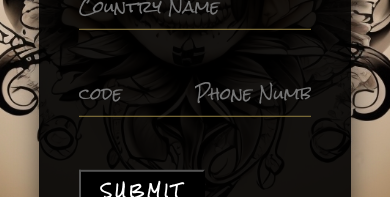
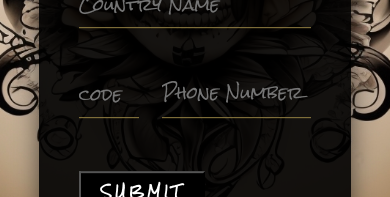
Before and after one commit to juanesGarcia/tatto-project, a React (Vite) app: page /RegisterTatto in a window 390 px wide. Shown: the part 647-844 px from the top of the page. Built offline with nearby package versions, Linux system fonts and the light colour scheme; no server answers; a web font is replaced by a local one.

Commit message:
agregando css de phone y codephone

```diff
--- a/src/Screens/RegisterTatto.jsx
+++ b/src/Screens/RegisterTatto.jsx
@@ -130,8 +130,11 @@ export const RegisterTatto = () => {
           </div>
           <div className="user-box">
             {/* Campo de teléfono */}
-            <input required="" name="phone" type="text" placeholder="code" value={user.phone} onChange={handleOnchange} />
-               <input required="" name="numberphone" type="text" placeholder="Phone Number" onChange={handleOnchange} />
+            <div className='code'>
+                  <input required="" name="phone" type="text" placeholder="code" value={user.phone} onChange={handleOnchange} />
+            </div>
+
+               <input required="" name="numberphone" type="text" placeholder="Phone Number" onChange={handleOnchange}  className='phone'/>
 
 
           </div>
--- a/src/Styles/Register.css
+++ b/src/Styles/Register.css
@@ -37,7 +37,17 @@
   margin-top: 35%;
   margin-right: 25px;
 }
-
+.phone{
+  padding-left: 50px;
+  margin-left: 5%;
+  width: auto;
+}
+.code{
+  width: 40%;
+  justify-content: center;
+  margin-right: 5%;
+  margin-top: 5%;
+}
 .login-box {
     position: absolute;
     top: 50%;
```
